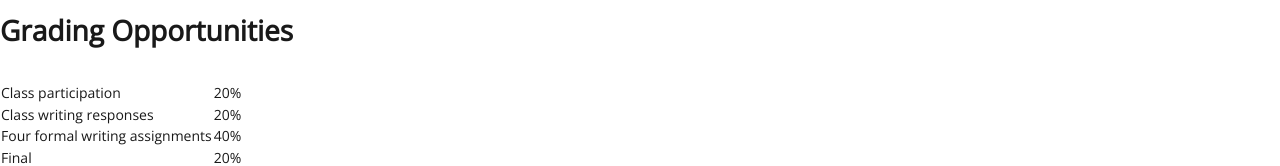
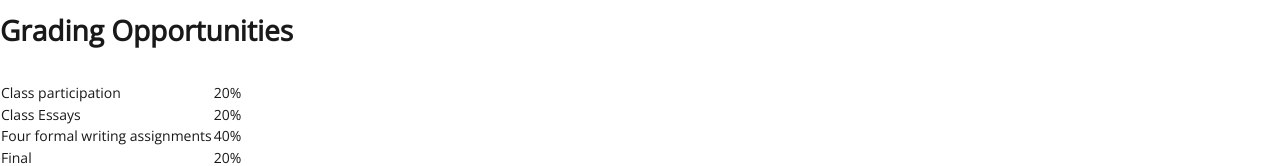
Before and after one commit to EMBrewer/dat150, a Jekyll site: the page built from _posts/2021-09-28-Syllabus.md, in a window 1280 px wide. Shown: the part 1279-1445 px from the top of the page. Built offline with Jekyll 4.4.1, drawn with Linux system fonts in a browser that asks for light colours; our own code applies the rules of GitHub Pages for plain Markdown files.

Commit message:
Update 2021-09-28-Syllabus.md

```diff
--- a/_posts/2021-09-28-Syllabus.md
+++ b/_posts/2021-09-28-Syllabus.md
@@ -57,6 +57,6 @@ F < 60
 |    |    |
 | --- | --- |
 | Class participation | 20% |
-| Class writing responses | 20% |
+| Class Essays | 20% |
 | Four formal writing assignments | 40% |
 | Final | 20% |
```
